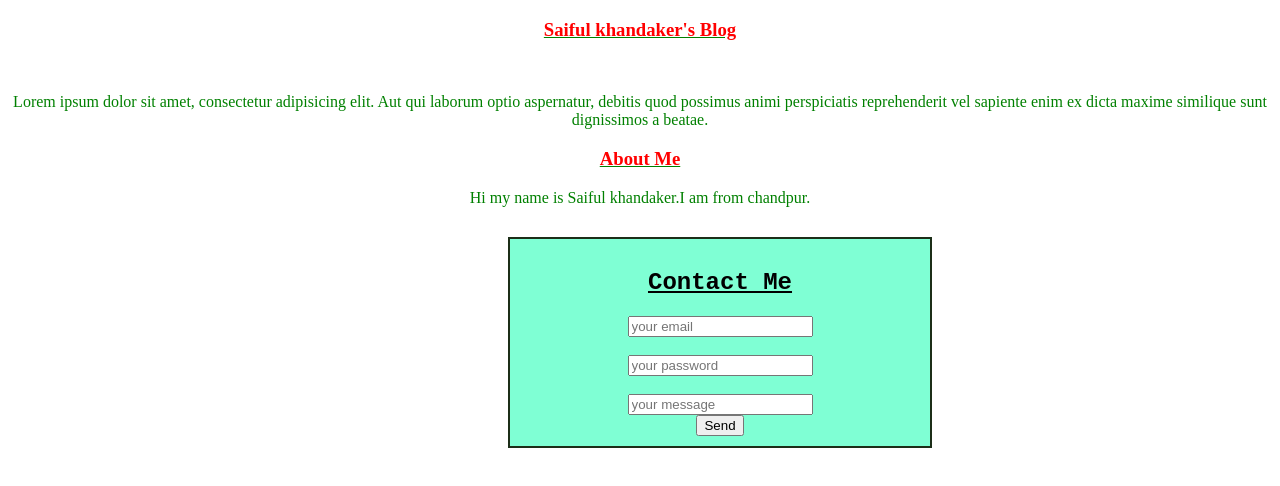
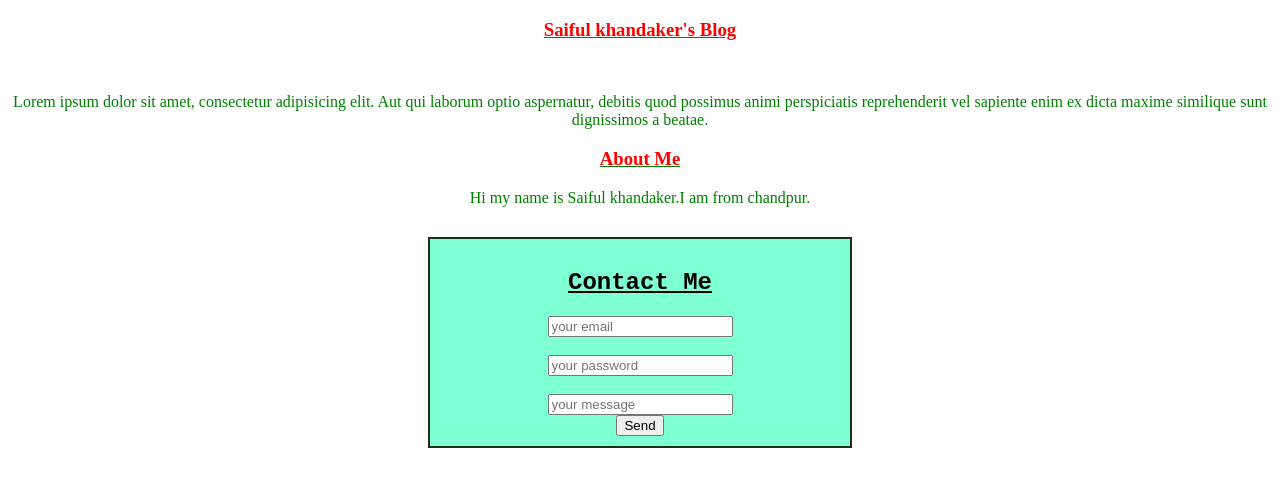
Before and after one commit to Saifulkhandaker/my-first-github-repo, a plain HTML site: page index.html in a window 1280 px wide. Drawn offline with Linux system fonts and the light colour scheme.

Commit message:
in form class margin added

```diff
--- a/style.css
+++ b/style.css
@@ -17,7 +17,8 @@ p{
     width: 400px;
     font-family: 'Courier New', Courier, monospace;
     text-align: center;
-    margin-left: 500px;
+    margin: 0 auto;
+    /* margin-left: 500px; */
     margin-top: 30px;
     padding: 10px;
     border: 2px solid rgb(28, 46, 24);
```
